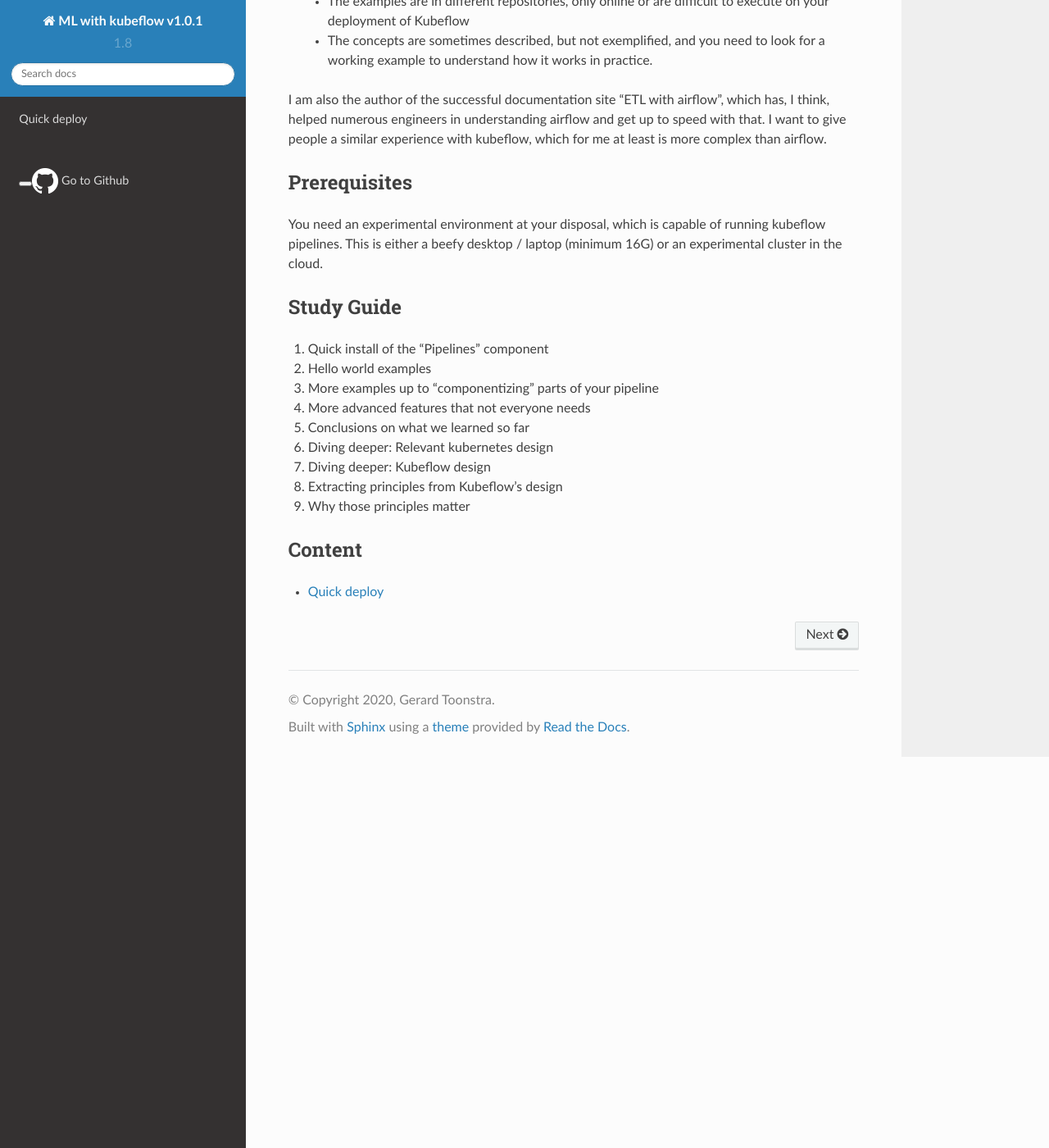
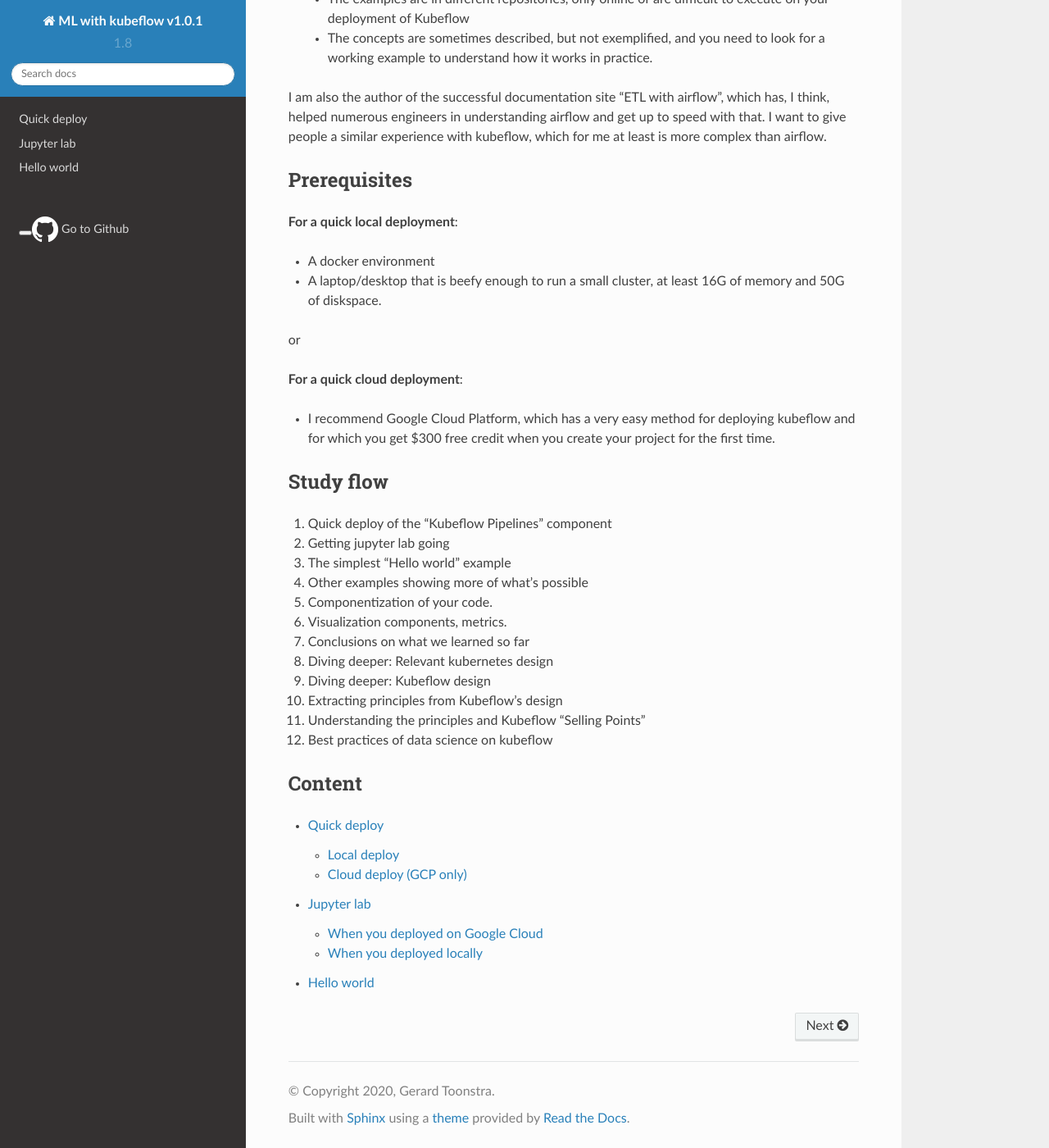
Before and after one commit to gtoonstra/ml-with-kubeflow, a Sphinx documentation site: the page built from docs/index.rst, in a window 1280 px wide and 1400 px high, scrolled down 726 px. Shown: the whole window at 82% size. Built offline with Sphinx 7.4.7 and the Read the Docs theme 2.0.0, drawn with Linux system fonts in a browser that asks for light colours; some of the changed text lies outside the part shown.

Commit message:
Hello world tutorial

```diff
--- /dev/null
+++ b/docs/helloworld.rst
@@ -0,0 +1,12 @@
+Hello world
+===========
+
+The first venture into kubeflow can be accessed from the local repository. If you're on the cloud,
+you have to upload that first (or sync the repository remotely on the VM that you created using the
+github link). Otherwise, you can start jupyter lab from the "tutorials" directory. When the UI spins up,
+you can then access each notebook by browsing the directories on the left.
+
+Further instructions and explanations are in each notebook. These notebooks are rendered and also
+accessible on github:
+
+`Notebooks directory <https://github.com/gtoonstra/ml-with-kubeflow/tree/master/tutorials>`_
--- a/docs/index.rst
+++ b/docs/index.rst
@@ -14,11 +14,13 @@
     the complexity and adding more capabilities from Kubeflow.
 
 ::
+
     You can find this project on github:
 
     https://github.com/gtoonstra/docker-airflow
 
-    .. image:: img/GitHub-Mark-Light-32px.png
+
+.. image:: img/GitHub-Mark-Light-32px.png
 
 
 Why this documentation site?
@@ -40,23 +42,34 @@
 Prerequisites
 -------------
 
-You need an experimental environment at your disposal, which is capable of running kubeflow pipelines.
-This is either a beefy desktop / laptop (minimum 16G) or an experimental cluster in the cloud.
+**For a quick local deployment**:
+
+* A docker environment
+* A laptop/desktop that is beefy enough to run a small cluster, at least 16G of memory and 50G of diskspace.
+
+or
+
+**For a quick cloud deployment**:
+
+* I recommend Google Cloud Platform, which has a very easy method for deploying kubeflow and for which
+  you get $300 free credit when you create your project for the first time.
 
 
-Study Guide
------------
+Study flow
+----------
 
-1. Quick install of the "Pipelines" component
-2. Hello world examples
-3. More examples up to "componentizing" parts of your pipeline
-4. More advanced features that not everyone needs
-5. Conclusions on what we learned so far
-6. Diving deeper: Relevant kubernetes design
-7. Diving deeper: Kubeflow design
-8. Extracting principles from Kubeflow's design
-9. Why those principles matter
-
+1. Quick deploy of the "Kubeflow Pipelines" component
+2. Getting jupyter lab going
+3. The simplest "Hello world" example
+4. Other examples showing more of what's possible
+5. Componentization of your code.
+6. Visualization components, metrics.
+7. Conclusions on what we learned so far
+8. Diving deeper: Relevant kubernetes design
+9. Diving deeper: Kubeflow design
+10. Extracting principles from Kubeflow's design
+11. Understanding the principles and Kubeflow "Selling Points"
+12. Best practices of data science on kubeflow
 
 Content
 -------
@@ -64,3 +77,5 @@
     :maxdepth: 4
 
     quickdeploy
+    jupyter
+    helloworld
--- /dev/null
+++ b/docs/jupyter.rst
@@ -0,0 +1,47 @@
+Jupyter lab
+===========
+
+When you deployed on Google Cloud
+---------------------------------
+
+The next step is to get the jupyter notebooks going. If you deployed on the Google Cloud Platform,
+the easiest way is to use the "Notebooks" section on "AI Platform". That will spin up a VM that is
+ready to use with jupyter preinstalled. As a matter of fact, you'll jump straight into the UI
+when the link becomes available.
+
+You can not use Google Cloud notebooks when you deployed your cluster locally.
+
+When you deployed locally
+-------------------------
+
+Locally you should create your own jupyter environment. This can be anywhere, but I suggest to do
+this in the "tutorials" directory of the repository of this site, which is where you'll find an easy
+requirements.txt file that will pre-deploy all the necessary packages.
+
+First, create the venv in that directory and activate it:
+
+::
+
+    python3 -m venv venv
+    source venv/bin/activate
+
+Then we first upgrade pip to the latest version:
+
+::
+
+    pip install --upgrade pip setuptools wheel
+
+And then install the packages in the requirements:
+
+::
+
+    pip install -r requirements.txt
+
+If everything installed fine, you can now access the jupyter lab environment:
+
+::
+
+    jupyter lab
+
+Great, so by now we should have a cluster running and a jupyter lab environment that allows us to
+interact with the cluster.
--- a/docs/quickdeploy.rst
+++ b/docs/quickdeploy.rst
@@ -1,4 +1,85 @@
 Quick deploy
 ============
 
-.. image:: img/GitHub-Mark-Light-32px.png
+Kubernetes is a complex environment and from my experience, it usually doesn't go smooth.
+The easiest deployment I have worked with so far is with "kind", which gives you a single
+command to run to have an operational kubernetes cluster. It is still possible that the version
+of kubeflow you deploy on that fails for some magical reason, but I'll add some commands to help
+you diagnose if things are ok or not.
+
+Also for a cloud deploy, a basic deployment is very easy, but if you care about security things
+quickly get a bit more complex.
+
+Local deploy
+------------
+
+When you look on the Kubeflow site and the **install** section, it is discussing a full
+deployment of Kubeflow. For the next couple of segments, we don't need to worry about that yet,
+so we'll deploying only the "Kubeflow Pipelines" part. In there you'll find some alternative
+installation methods, one of which is the one we're going for.
+
+.. image:: img/install-menu.jpg
+
+I've had the best results with **kind**, so I suggest we follow that tutorial:
+
+`Deploying Kubeflow Pipelines standalone on local cluster <https://www.kubeflow.org/docs/pipelines/installation/localcluster-deployment/>`_
+
+You should also install "kubectl", because that utility is used to deploy kubeflow and it's also
+what you would use for diagnostics to make sure everything is up and running.
+
+So when you you have kind installed on your computer, it should now be as simple as:
+
+::
+
+    kind create cluster
+    export PIPELINE_VERSION=1.0.1
+    kubectl apply -k "github.com/kubeflow/pipelines/manifests/kustomize/cluster-scoped-resources?ref=$PIPELINE_VERSION"
+    kubectl wait --for condition=established --timeout=60s crd/applications.app.k8s.io
+    kubectl apply -k "github.com/kubeflow/pipelines/manifests/kustomize/env/platform-agnostic-pns?ref=$PIPELINE_VERSION"
+
+This will take a little while to deploy. You can verify progress by looking at the status of the pods.
+In the end, all of them have to be deployed successfully.
+
+::
+
+    kubectl -n kubeflow get pods
+
+In my case, I had an issue with the mysql pod not being able to create a database. Which was solved by
+turning off app armor as described here:
+
+`mysql example failed on minikube <https://github.com/kubernetes/minikube/issues/7906>`_
+
+Your case may differ. Please don't ask me why it fails on your machine if it does, that's out of scope for this tutorial
+
+For debugging, here's how to get the logs for your pod:
+
+::
+
+    kubectl -n kubeflow logs <pod-id>
+
+When all pods are running, you're ready to set up a proxy to be able to access the Pipelines UI.
+The first step is confirming they are up and running:
+
+::
+
+    kubectl -n kubeflow kubectl -n kubeflow get services
+    ...
+    ml-pipeline-ui                    ClusterIP   10.102.207.204   <none>        80/TCP              22h
+    ...
+
+Then do a port-forward command to be able to access the service:
+
+::
+
+    kubectl port-forward -n kubeflow svc/ml-pipeline-ui 8080:80
+
+Now you can access the Pipelines UI at `http://localhost:8080 <http://localhost:8080>`_
+
+This completes the quick deployment of kubeflow locally.
+
+Cloud deploy (GCP only)
+-----------------------
+
+Follow this guide here:
+
+`Kubeflow Pipelines Standalone Deployment <https://www.kubeflow.org/docs/pipelines/installation/standalone-deployment/>`_
```
Also changed, not shown: docs/img/install-menu.jpg (added), 3 other files.
